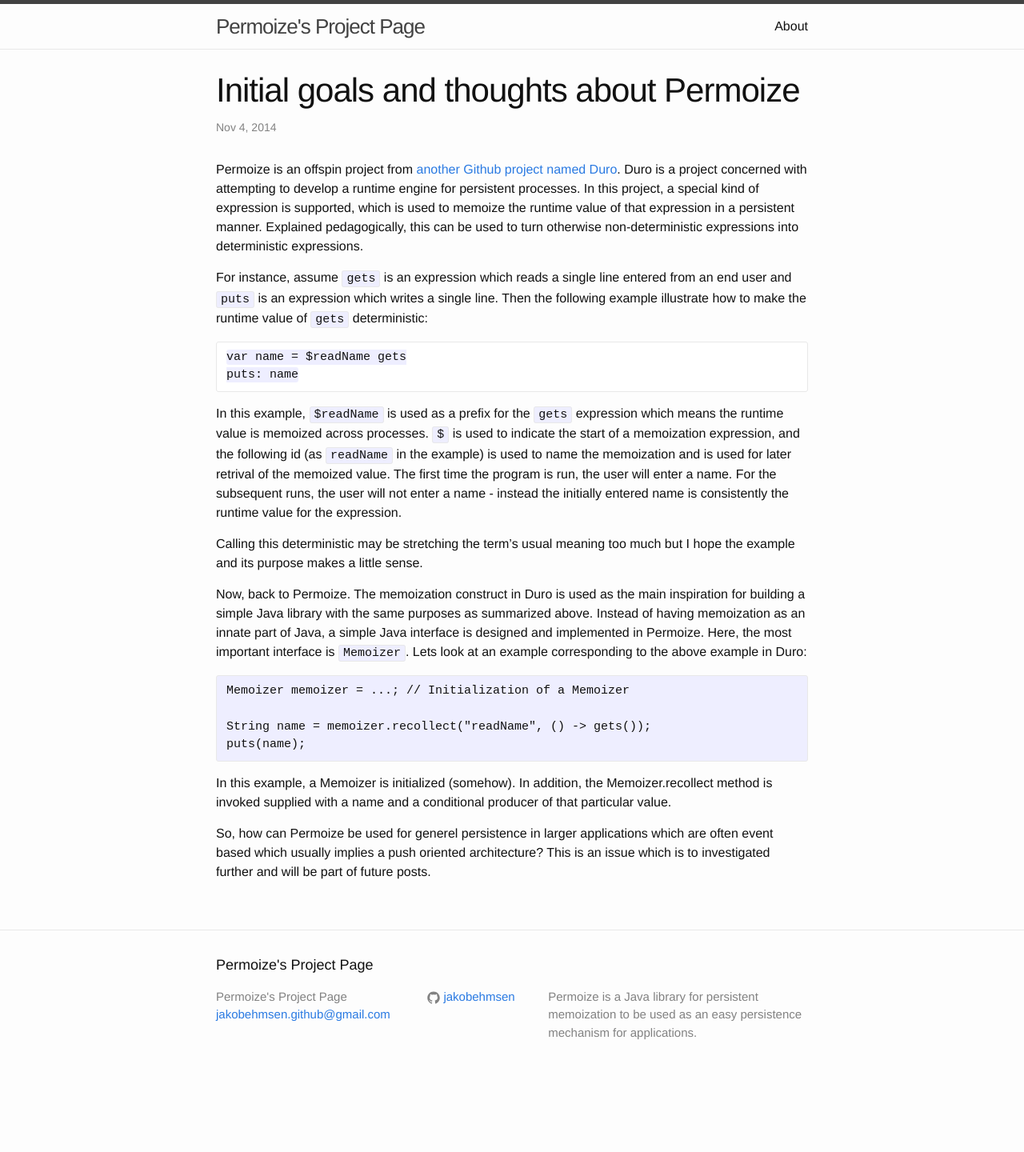
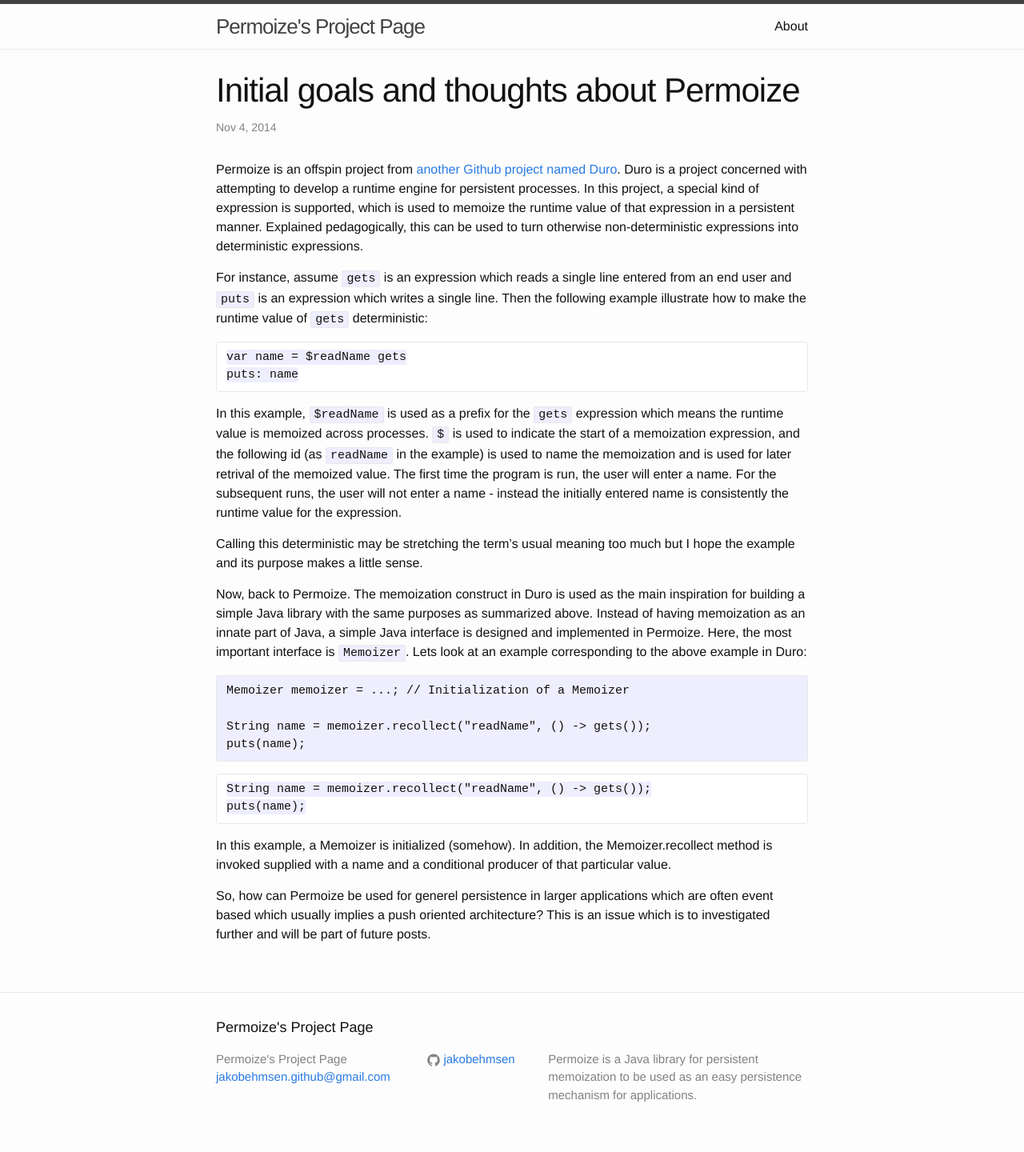
Before and after one commit to jakobehmsen/permoize, a Jekyll site: the page built from _posts/2014-11-04-initial-goals-and-throughts-about-permoize.markdown, in a window 1280 px wide. Shown: the whole page at 80% size. Built offline with Jekyll 4.4.1, drawn with Linux system fonts in a browser that asks for light colours; before the commit the page ends 1362 px from its top, so only the background shows below that.

Commit message:
Updated posts.
Signed-off-by: Jakob Brandsborg Ehmsen <jakobehmsen.github@gmail.com>

````diff
--- a/_posts/2014-11-04-initial-goals-and-throughts-about-permoize.markdown
+++ b/_posts/2014-11-04-initial-goals-and-throughts-about-permoize.markdown
@@ -25,6 +25,10 @@
 String name = memoizer.recollect("readName", () -> gets());
 puts(name);
 ```
+```
+String name = memoizer.recollect("readName", () -> gets());
+puts(name);
+```
 
 In this example, a Memoizer is initialized (somehow). In addition, the Memoizer.recollect method is invoked supplied with a name and a conditional producer of that particular value.
 
````
